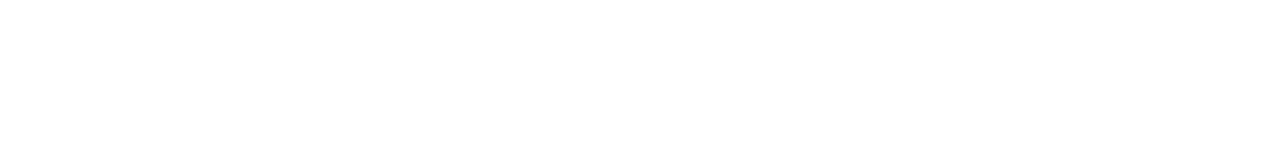
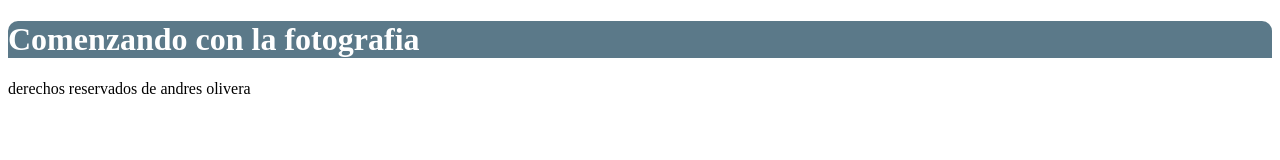
Before and after one commit to andresolivera/web-de-fotografia, a plain HTML site: page index.html in a window 1280 px wide. Drawn offline with Linux system fonts and the light colour scheme.

Commit message:
se agraga css

```diff
--- /dev/null
+++ b/css/estilos.css
@@ -0,0 +1,10 @@
+.contenedor {
+  background-color: #5b7989;
+  border-top-left-radius: 10px;
+  border-top-right-radius: 10px;
+}
+header h1{
+  text-align: left;
+  color: white;
+  text-shadow: 2px,0, #02010a;
+}
--- a/index.html
+++ b/index.html
@@ -1,21 +1,20 @@
 <!Doctype html>
 <html>
 <head>
-  <title>Web de Fotofrafia</title>
   <meta charset="utf-8">
-  <meta name="viewport" content="width=device-width, user-scalable=no">
-
-
+  <meta name="viewport" content="width=device-width, user=scalable=no">
+  <title>Web de Fotografia</title>
+  <link rel="stylesheet" href="css/estilos.css">
 </head>
-
 <body>
-
-<header>
-
+<header class="contenedor">
+  <id="titulo">
+<h1 class="text1">Comenzando con la fotografia</h1>
 
 </header>
 
 <footer>
+  derechos reservados de andres olivera
 </footer>
 </body>
 </html>
```
